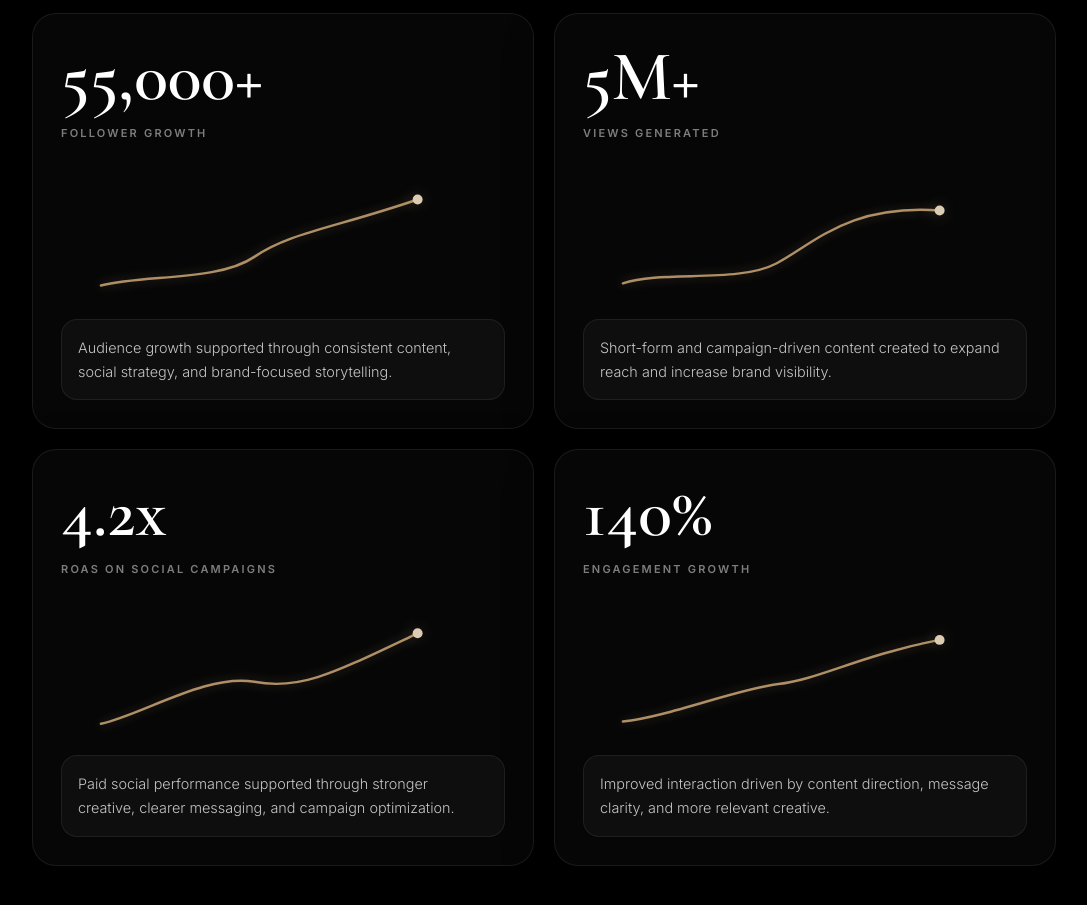
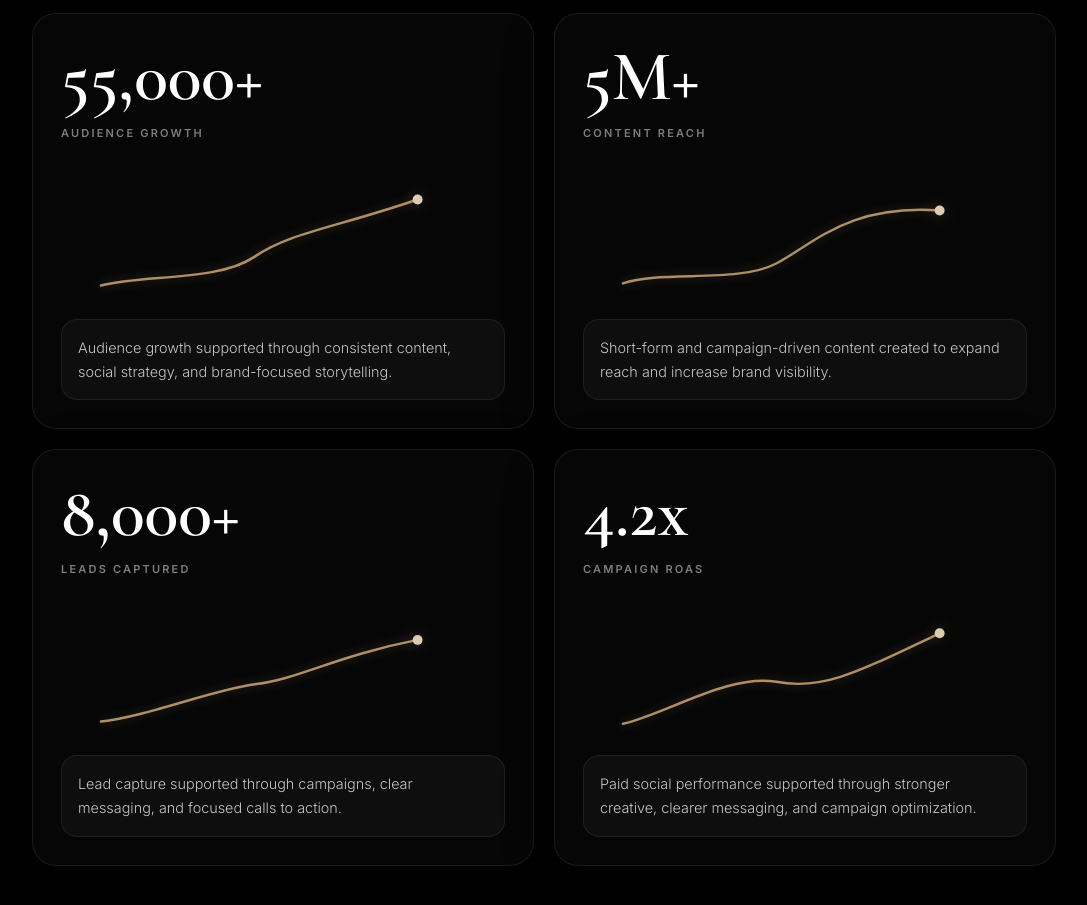
Before and after one commit to markkkka/Portfolio-Website, a React (Vite) app: page / in a window 1280 px wide. Shown: the part 2580-3485 px from the top of the page, without its empty margins (96-1183 px from the left). Built offline with nearby package versions, Linux system fonts and the light colour scheme.

Commit message:
Update marketing outcome metrics and order

```diff
--- a/src/App.tsx
+++ b/src/App.tsx
@@ -317,7 +317,7 @@ const SELECTED_OUTCOMES: OutcomeCard[] = [
   {
     id: "followers",
     metric: "55,000+",
-    label: "Follower Growth",
+    label: "Audience Growth",
     explanation: "Audience growth supported through consistent content, social strategy, and brand-focused storytelling.",
     graphPath: "M-35 102 C 5 92, 72 98, 104 76 S 176 50, 252 24",
     dot: { cx: 252, cy: 24 }
@@ -325,26 +325,26 @@ const SELECTED_OUTCOMES: OutcomeCard[] = [
   {
     id: "views",
     metric: "5M+",
-    label: "Views Generated",
+    label: "Content Reach",
     explanation: "Short-form and campaign-driven content created to expand reach and increase brand visibility.",
     graphPath: "M-35 100 C 1 88, 70 100, 104 82 S 170 28, 252 34",
     dot: { cx: 252, cy: 34 }
   },
   {
+    id: "leads",
+    metric: "8,000+",
+    label: "Leads Captured",
+    explanation: "Lead capture supported through campaigns, clear messaging, and focused calls to action.",
+    graphPath: "M-35 102 C 5 98, 70 72, 106 68 S 180 42, 252 28",
+    dot: { cx: 252, cy: 28 }
+  },
+  {
     id: "roas",
     metric: "4.2x",
-    label: "ROAS on Social Campaigns",
+    label: "Campaign ROAS",
     explanation: "Paid social performance supported through stronger creative, clearer messaging, and campaign optimization.",
     graphPath: "M-35 104 C 2 96, 62 58, 104 66 S 176 58, 252 22",
     dot: { cx: 252, cy: 22 }
-  },
-  {
-    id: "engagement",
-    metric: "140%",
-    label: "Engagement Growth",
-    explanation: "Improved interaction driven by content direction, message clarity, and more relevant creative.",
-    graphPath: "M-35 102 C 5 98, 70 72, 106 68 S 180 42, 252 28",
-    dot: { cx: 252, cy: 28 }
   }
 ];
 
```
